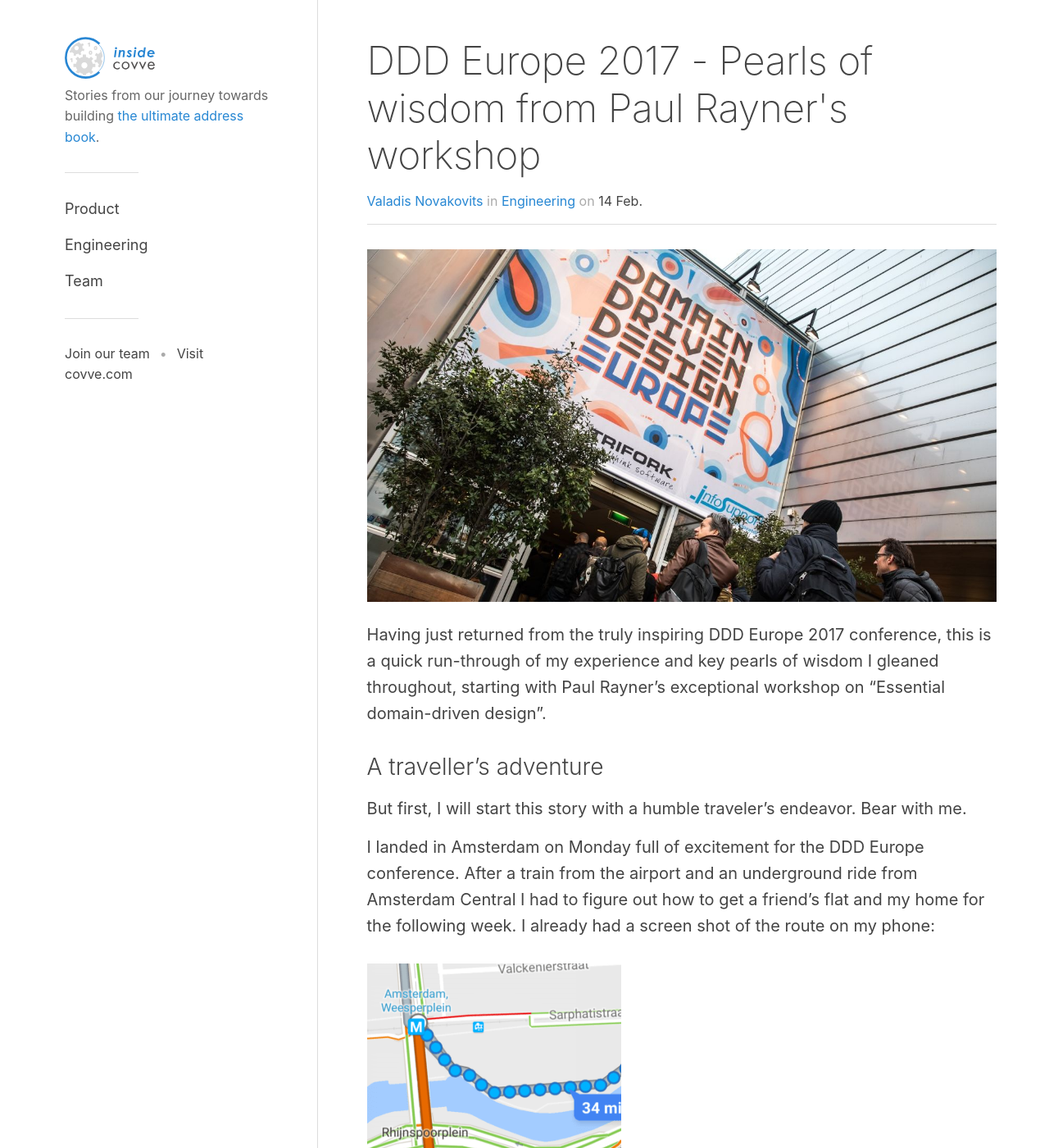
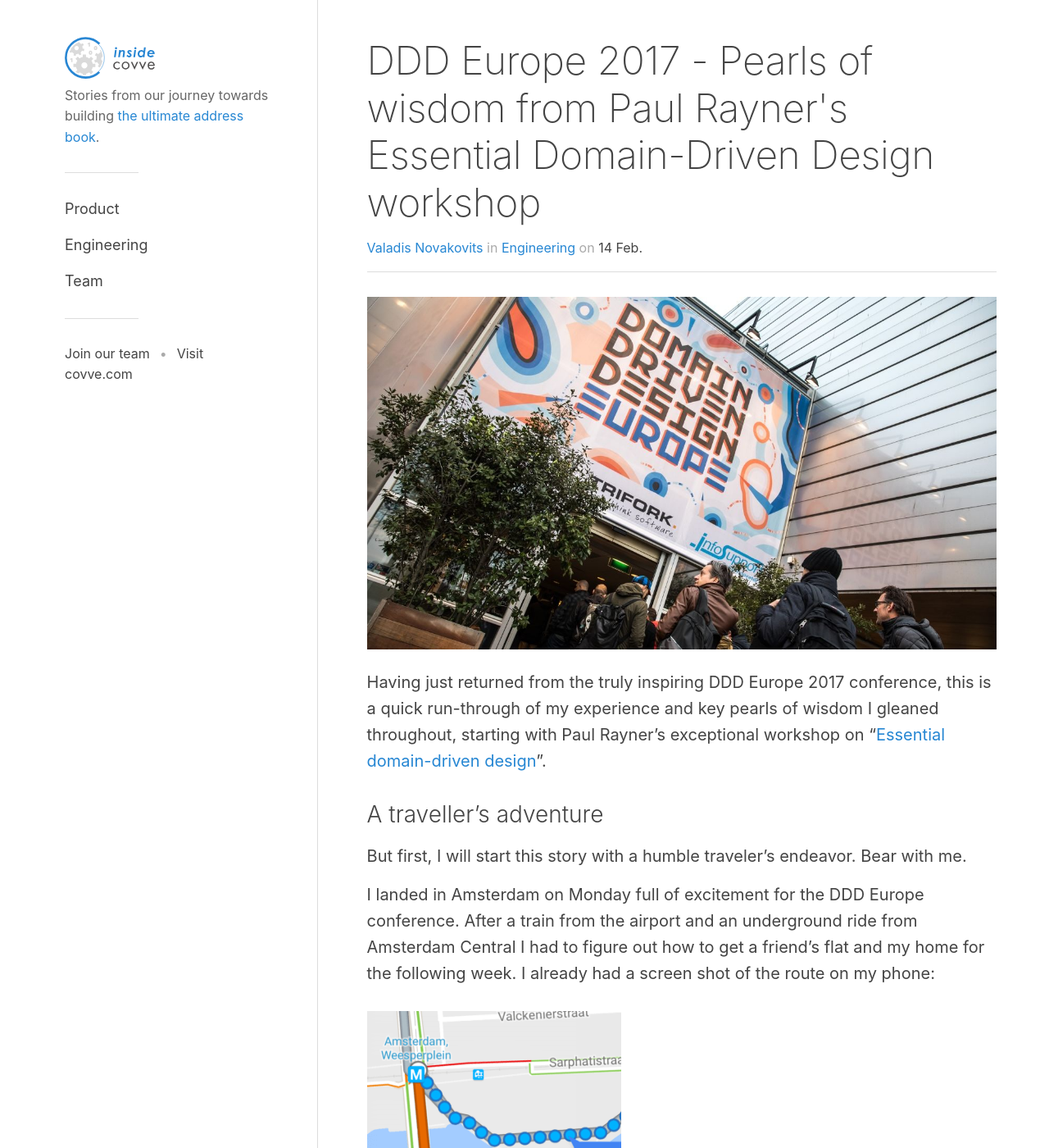
Before and after one commit to Covve/covve.github.io, a Jekyll site: the page built from _posts/2017-02-14-DDD-Europe-2017-Pearls-of-wisdom-from-Paul-Rayners-workshop.md, in a window 1280 px wide and 1400 px high. Shown: the whole window at 82% size. Built offline with Jekyll 4.4.1, drawn with Linux system fonts in a browser that asks for light colours; nearby versions of some CDN libraries; comment, search, counter and statistics services are not loaded.

Commit message:
Paul's comment on the article

```diff
--- a/_posts/2017-02-14-DDD-Europe-2017-Pearls-of-wisdom-from-Paul-Rayners-workshop.md
+++ b/_posts/2017-02-14-DDD-Europe-2017-Pearls-of-wisdom-from-Paul-Rayners-workshop.md
@@ -1,11 +1,11 @@
 ---
 layout: post
-title:  DDD Europe 2017 - Pearls of wisdom from Paul Rayner's workshop
+title:  DDD Europe 2017 - Pearls of wisdom from Paul Rayner's Essential Domain-Driven Design workshop
 categories: Engineering
 cover: /images/blog/2017-02-14-DDD-Europe-2017-Pearls-of-wisdom-from-Paul-Rayners-workshop/cover.jpg
 author: vn
 ---
-Having just returned from the truly inspiring DDD Europe 2017 conference, this is a quick run-through of my experience and key pearls of wisdom I gleaned throughout, starting with Paul Rayner’s exceptional workshop on “Essential domain-driven design”.
+Having just returned from the truly inspiring DDD Europe 2017 conference, this is a quick run-through of my experience and key pearls of wisdom I gleaned throughout, starting with Paul Rayner’s exceptional workshop on “[Essential domain-driven design][Essential domain-driven design]”.
 <!--more-->
 
 ### A traveller's adventure
@@ -155,7 +155,7 @@
 
 Overall the workshop was an amazing experience! I would recommend it both to DDD newbies and to people who know DDD parts but are not clear on the whole picture. Paul Rayner is a great facilitator, can communicate hard to grasp DDD concepts with ease, while creating a fun and challenging environment for all the participants. Upon enjoying a few drinks on the following days, Paul even suggested ways to [improve our memory][improve our memory]. Cheers to that!
 
-
+[Essential domain-driven design]: https://dddeurope.com/2017/speakers/paul-rayner/
 [improve our memory]: https://www.amazon.com/Moonwalking-Einstein-Science-Remembering-Everything/dp/0143120530
 [non-core domains]: https://content.pivotal.io/blog/getting-started-with-domain-driven-design-top-3-concepts
 [the core domain]: https://www.infoq.com/presentations/strategic-design-evans
```
